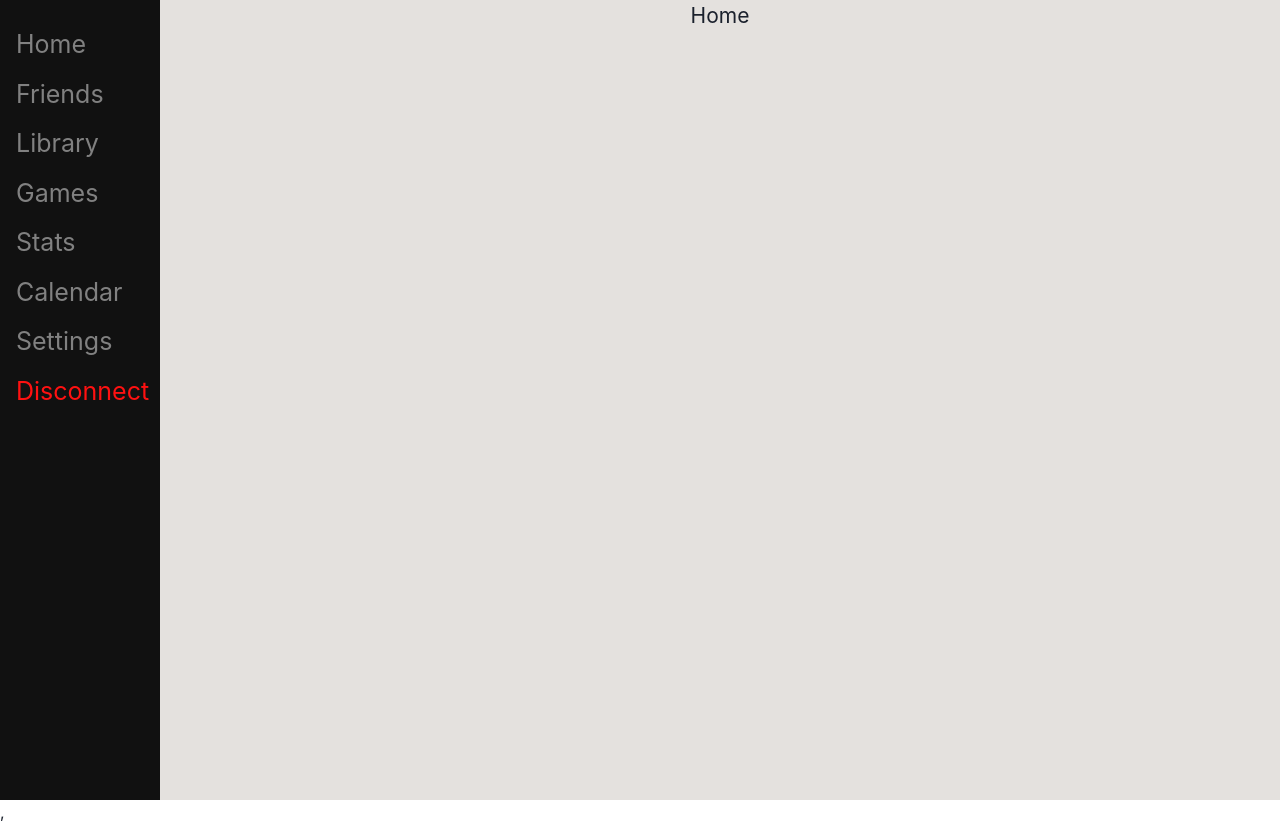
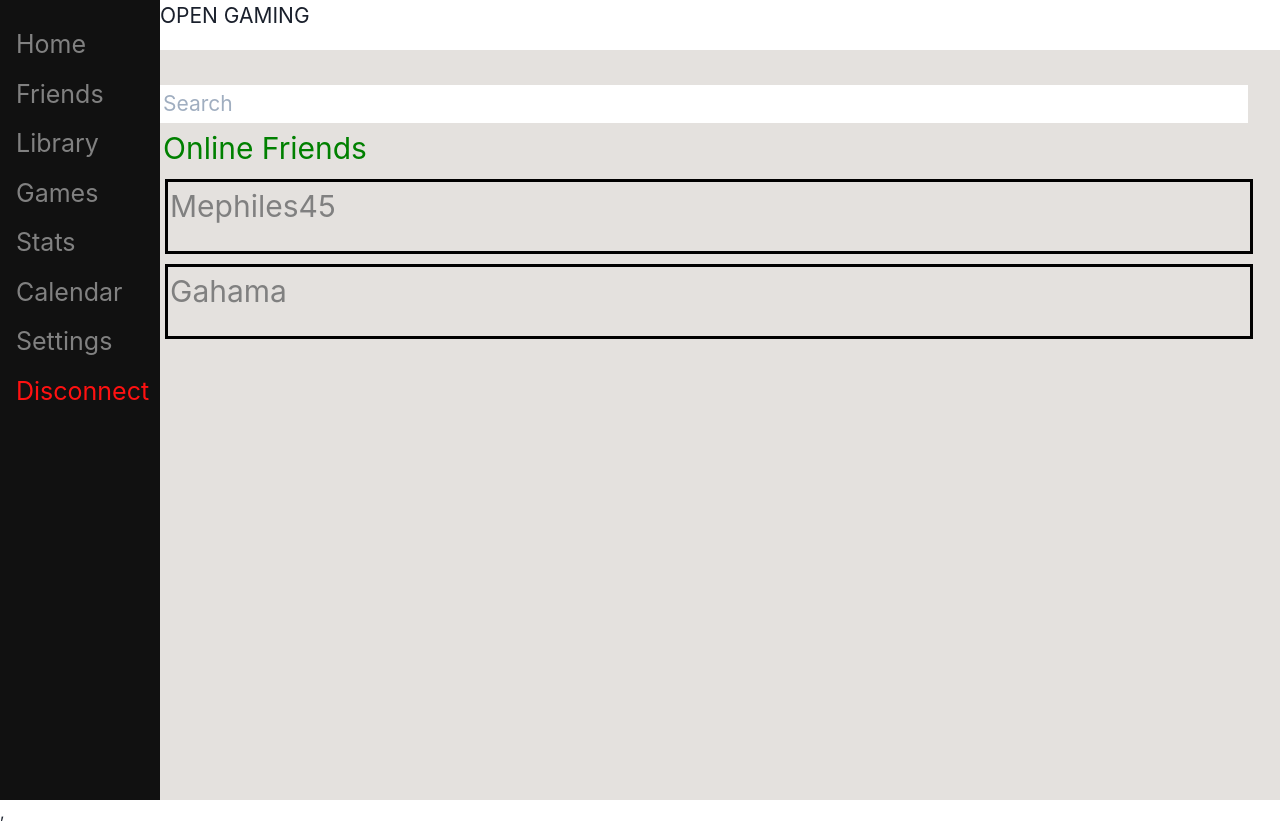
Before and after one commit to Romeo-gennari/Open-gaming-browser, a React (Create React App) app in the folder tfm-frontend/: page /Home in a window 1280 px wide. Built offline with nearby package versions, Linux system fonts and the light colour scheme.

Commit message:
Progress on postAuth section

```diff
--- a/tfm-frontend/src/App.css
+++ b/tfm-frontend/src/App.css
@@ -11,6 +11,7 @@
   min-height: 100vh;
   font-size: calc(5px + 2vmin);
   margin-left: 160px;
+  text-align: left;
 }
 
 /*
--- a/tfm-frontend/src/Register.js
+++ b/tfm-frontend/src/Register.js
@@ -20,7 +20,7 @@ function Register() {
     let navigate = useNavigate();
 
     const handleRegister = (event) => {
-        if(password==vpassword){
+        if(password===vpassword){
             event.preventDefault();
             console.log('EmailAddress', emailAddress);
             console.log('Password', password);
--- /dev/null
+++ b/tfm-frontend/src/dummyData/friends.json
@@ -0,0 +1,12 @@
+[
+    {
+        "id":2,
+        "username":"Mephiles45",
+        "avatar":"https://icon-library.com/images/doge-icon/doge-icon-0.jpg"
+    },
+    {
+        "id":3,
+        "username":"Gahama",
+        "avatar":"https://icon-library.com/images/doge-icon/doge-icon-0.jpg"
+    }
+]
--- /dev/null
+++ b/tfm-frontend/src/postauth/Header.js
@@ -0,0 +1,19 @@
+import styled from "styled-components";
+import { Link } from "@chakra-ui/react";
+
+const Head = styled.div`
+height:50px;
+background-color: #FFFFFF;
+margin-bottom: 35px;
+`
+
+function Headband(){
+
+    return(
+        <Head>
+            <h1>OPEN GAMING</h1>
+        </Head>
+    );
+}
+
+export default Headband;
--- a/tfm-frontend/src/postauth/calendar.js
+++ b/tfm-frontend/src/postauth/calendar.js
@@ -1,10 +1,12 @@
-import Sidebar from "./sidebar";
+import Sidebar from "./Sidebar";
+import Headband from "./Header";
 
 function Calendar(){
     return(
         <div className="pApp">
             <div>
                 <Sidebar />
+                <Headband />
                 <h1>Calendar</h1>
             </div>
         </div>
--- a/tfm-frontend/src/postauth/friends.js
+++ b/tfm-frontend/src/postauth/friends.js
@@ -1,10 +1,12 @@
-import Sidebar from "./sidebar";
+import Sidebar from "./Sidebar";
+import Headband from "./Header";
 
 function Friends(){
     return(
         <div className="pApp">
             <div>
                 <Sidebar />
+                <Headband />
                 <h1>Friends</h1>
             </div>
         </div>
--- a/tfm-frontend/src/postauth/games.js
+++ b/tfm-frontend/src/postauth/games.js
@@ -4,7 +4,8 @@ import gamedata from '../dummyData/games.json';
 import styled from 'styled-components';
 import {React, useState} from "react";
 
-import Sidebar from './sidebar';
+import Sidebar from './Sidebar';
+import Headband from "./Header";
 
 const ResearchBar = styled.input`
 color: black;
@@ -62,6 +63,7 @@ function Games(){
         <div className="pApp">
             <div>
                 <Sidebar />
+                <Headband />
                 <h1>Games</h1>
                 <div className='search'>
                     <ResearchBar id="outlined-basic" label="Search" onChange={inputHandler}/>
--- a/tfm-frontend/src/postauth/home.js
+++ b/tfm-frontend/src/postauth/home.js
@@ -1,11 +1,77 @@
-import Sidebar from "./sidebar";
+import Sidebar from "./Sidebar";
+import Headband from "./Header";
+import frienddata from '../dummyData/friends.json';
+
+import styled from 'styled-components';
+import {React, useState} from "react";
+
+const ResearchBar = styled.input`
+color: black;
+width: 85vw;
+padding: 3px 3px 3px 3px;
+margins: 3px 3px 3px 3px;
+`
+
+const FriendList = styled.div`
+display:flex;
+flex-direction:column;
+align:left;
+`
+const FriendListed = styled.a`
+margin: 5px 5px;
+border: solid black;
+padding: 2px 2px 2px 2px;
+width: 85vw;
+height: 75px;
+color: grey;
+font-size: 30px;
+text-align: left;
+`
+const CoFi = styled.h1`
+font-size: 30px;
+padding: 3px 3px 3px 3px;
+color: green;
+`
+
+function FriendsLister(research) {
+
+    const refinedData = frienddata.filter((el) => { return el.username.toLowerCase().includes(research.input) })
+
+    if (research.input === ''){
+        return(
+            <FriendList>
+               {frienddata.map((game)=>(<FriendListed key={game.id} onClick={() => {}} >{game.username}</FriendListed>))}
+            </FriendList>
+        );
+    }
+    else {
+        return(
+            <FriendList>
+               {refinedData.map((game)=>(<FriendListed key={game.id} onClick={() => {}}>{game.username}</FriendListed>))}
+            </FriendList>
+        )
+    }
+}
 
 function Home(){
+
+    const [inputText, setInputText] = useState("");
+    let inputHandler = (e) => {
+        var lowercase = e.target.value.toLowerCase();
+        setInputText(lowercase);
+    };
+
     return(
         <div className="pApp">
             <div>
                 <Sidebar />
-                <h1>Home</h1>
+                <Headband />
+                <div className='search'>
+                    <ResearchBar id="outlined-basic" label="Search"  placeholder='Search' onChange={inputHandler}/>
+                </div>
+                <CoFi>Online Friends</CoFi>
+                <FriendsLister input={inputText}/>
+
             </div>
         </div>
 
--- a/tfm-frontend/src/postauth/library.js
+++ b/tfm-frontend/src/postauth/library.js
@@ -1,10 +1,12 @@
-import Sidebar from "./sidebar";
+import Sidebar from "./Sidebar";
+import Headband from "./Header";
 
 function Library(){
     return(
         <div className="pApp">
             <div>
                 <Sidebar />
+                <Headband />
                 <h1>Library</h1>
             </div>
         </div>
--- a/tfm-frontend/src/postauth/settings.js
+++ b/tfm-frontend/src/postauth/settings.js
@@ -1,10 +1,12 @@
-import Sidebar from "./sidebar";
+import Sidebar from "./Sidebar";
+import Headband from "./Header";
 
 function Settings(){
     return(
         <div className="pApp">
             <div>
                 <Sidebar />
+                <Headband />
                 <h1>Settings</h1>
             </div>
         </div>
--- a/tfm-frontend/src/postauth/stats.js
+++ b/tfm-frontend/src/postauth/stats.js
@@ -1,10 +1,12 @@
-import Sidebar from "./sidebar";
+import Sidebar from "./Sidebar";
+import Headband from "./Header";
 
 function Stats(){
     return(
         <div className="pApp">
             <div>
                 <Sidebar />
+                <Headband />
                 <h1>Stats</h1>
             </div>
         </div>
```
Also changed, not shown: tfm-frontend/src/index.js (+7 -7 lines).
